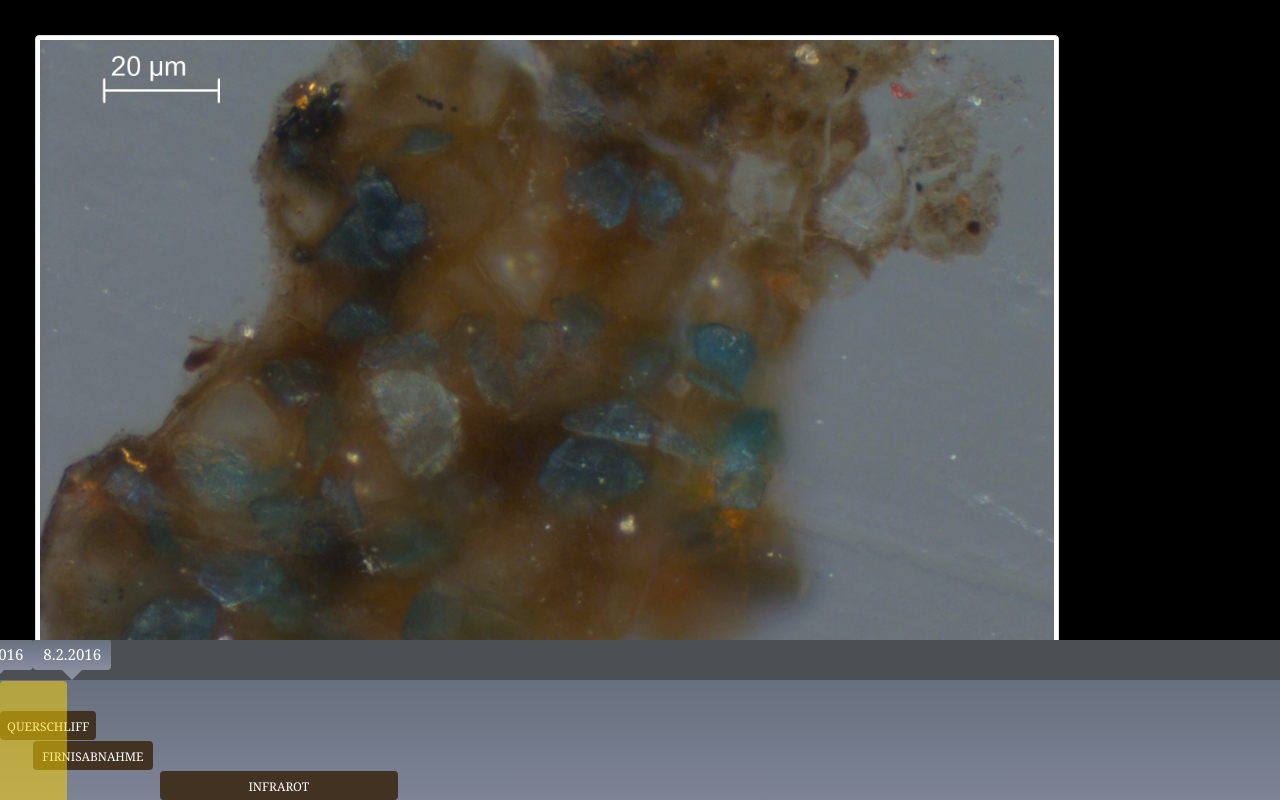
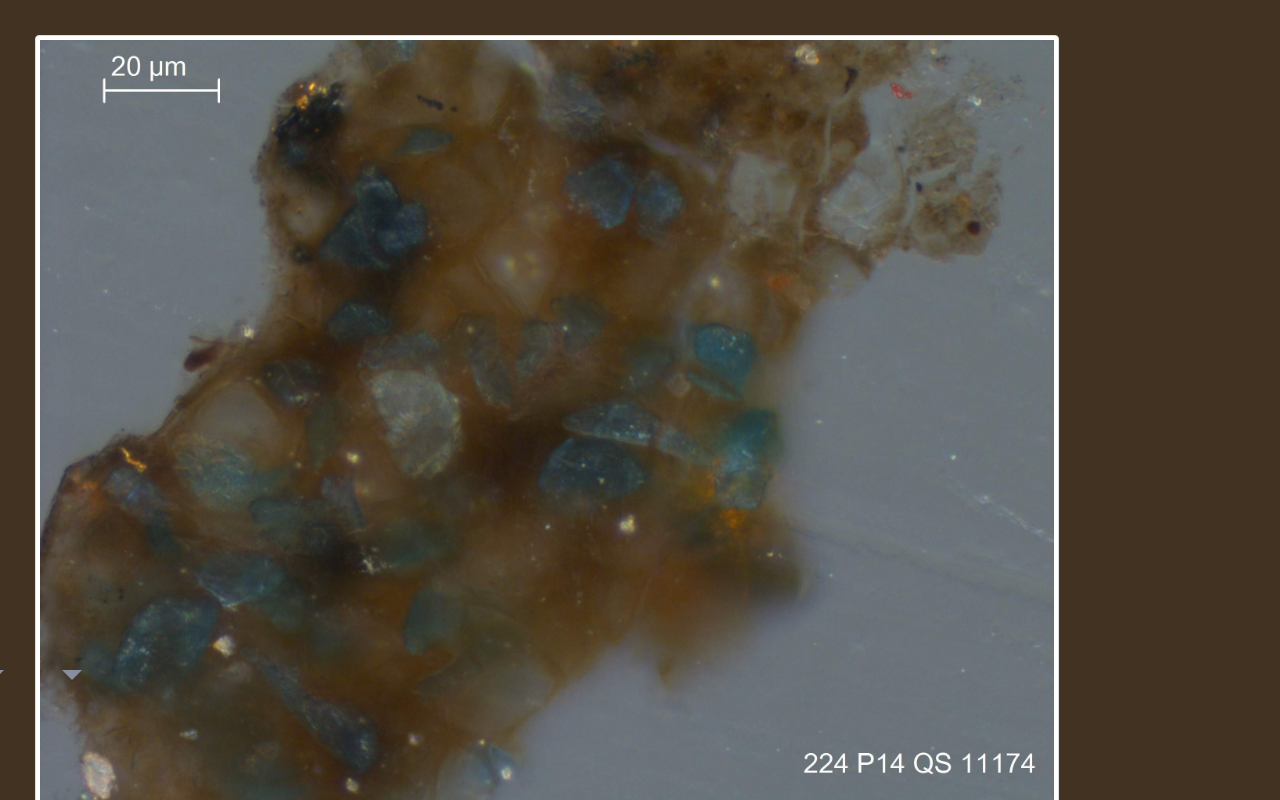
Before and after one commit to mszalomski/VeroneseRestauration, a plain HTML site: page index.html in a window 1280 px wide. Both pictures are taken after a click on the picture 941 px from the left and 180 px from the top of the page. Drawn offline with Linux system fonts and the light colour scheme.

Commit message:
slideshow part1

```diff
--- a/scripts/veronese_main.js
+++ b/scripts/veronese_main.js
@@ -8,6 +8,9 @@ var SLIDESTATES = {
 	HIDDEN : 	3
 };
 var jsonContent = null;
+var currentImage = 0;
+var maxImages = 1;
+var slideshowContainer = null;
 
 function init() {
 	if (!initialized) {
@@ -95,7 +98,8 @@ pictureDiv					<div class="picture_slider">
 	for (var i=0; i<dataobject.images.length; i++) {
 		var imageElement = document.createElement("img");
 		imageElement.src = "images/" + dataobject.images[i];
-		imageElement.onclick = openSlideshow;
+		imageElement.onclick = function() { openSlideshow(i);};
+		imageElement.id = "img"+("0" + i).slice(-2);
 		imageElement.alt = dataobject.title;
 		imageElement.className = "thumbnail";
 		pictureDiv.appendChild(imageElement);
@@ -179,11 +183,21 @@ function updateCarousel(activeSlides) {
 	}
 }
 
-function openSlideshow() {
+function openSlideshow(id) {
 	var number = ("0" + currentSlide).slice(-2); //padding of a leading zero
 	var slide = document.getElementById("Slide"+number);
-	var picBox = slide.children[1].children[1].children[0];
-	picBox.className = "picture_slideshow";
+	slideshowContainer = slide.children[1].children[1].children[0];
+	slideshowContainer.className = "picture_slideshow";
+	currentImage = id;
+	maxImages = slideshowContainer.children.length;
+	redrawSlideshow();
+}
+
+function redrawSlideshow() {
+	for (var i = 0; i<maxImages; i++) {
+		var imageElement = slideshowContainer.children[i];
+
+	}
 }
 
 $(document).keydown(function(e) {
--- a/styles/layout.css
+++ b/styles/layout.css
@@ -102,8 +102,8 @@ p {
 	overflow: hidden;
 	width: 38%;
 	float: right;
-	transition: all .5s ease-out;
 }
+
 .picture_slider {
 	width: 110%;
 	height: 100%;
@@ -111,17 +111,20 @@ p {
 	overflow-y: auto;
 	overflow-x: hidden;
 	background: linear-gradient(to right, transparent, #4c4f54);
+	transition: all .5s ease-out;
 }
 .picture_slideshow {
-	position: absolute;
+	position: fixed;
 	top: 0;
 	left: 0;
 	width: 100vw;
 	height: 100vh;
 	overflow: hidden;
-	background: #000;
+	background-color: #423222;
+	text-align: center;
 	opacity: 1;
 	z-index: 99;
+	transition: all .5s ease-out;
 }
 .thumbnail {
 	margin-left: 2em;
@@ -129,7 +132,29 @@ p {
 	width: 80%;
 	cursor: pointer;
 	opacity: 1;
+	transition: all .5s ease-out;
 }
+.image_active {
+	vertical-align: center;
+	max-width: 80%;
+	max-height: 70%;
+	transition: all .5s ease-out;
+}
+.image_left {
+	vertical-align: center;
+	max-width: 80%;
+	max-height: 70%;
+	right: 0;
+	transition: all .5s ease-out;
+}
+.image_right{
+	vertical-align: center;
+	max-width: 80%;
+	max-height: 70%;
+	left: 0;
+	transition: all .5s ease-out;
+}
+
 
 /*---------------------------
 		SLIDER
```
